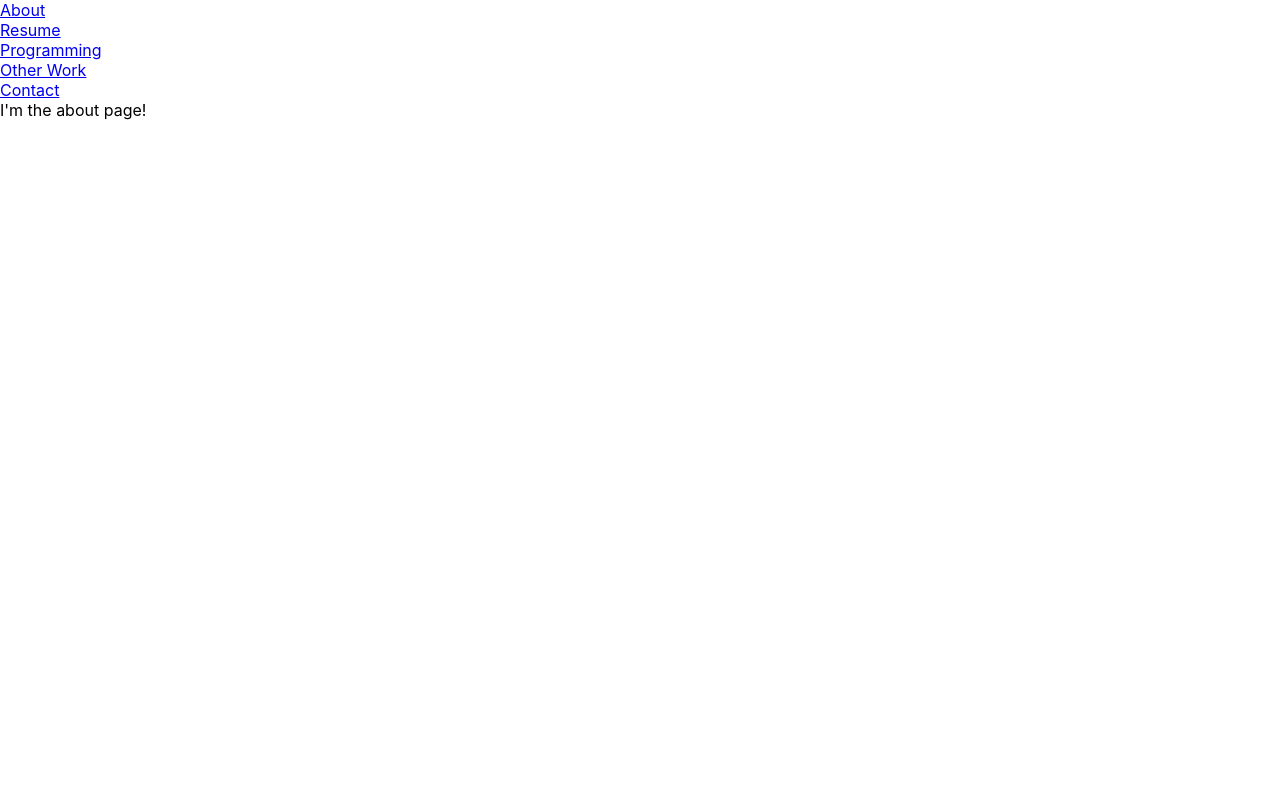
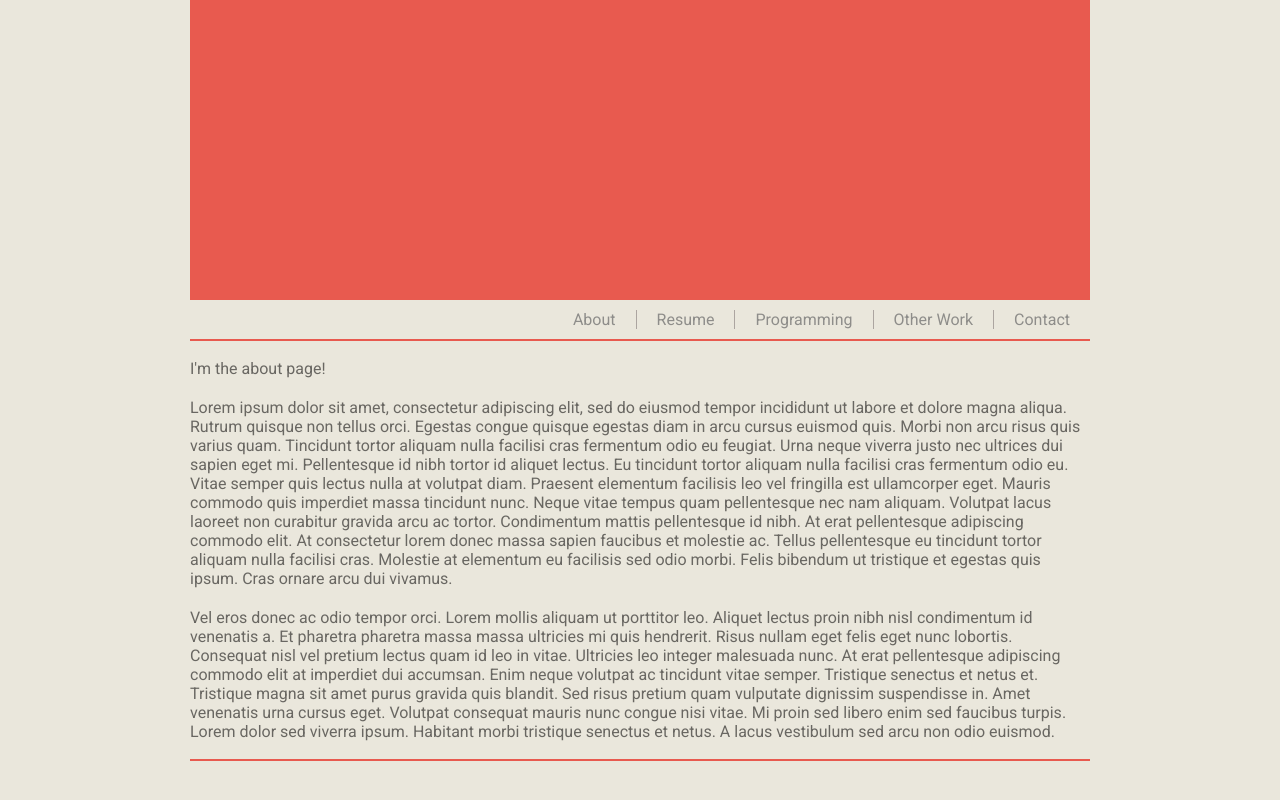
Before and after one commit to terchiem/homepage, a React app: page / in a window 1280 px wide. Built offline with nearby package versions, Linux system fonts and the light colour scheme.

Commit message:
layout for navbar and pages

```diff
--- a/public/index.html
+++ b/public/index.html
@@ -3,8 +3,9 @@
   <head>
     <meta charset="utf-8" />
     <link rel="shortcut icon" href="%PUBLIC_URL%/favicon.ico" />
+    <link href="https://fonts.googleapis.com/css?family=Roboto&display=swap" rel="stylesheet">
     <meta name="viewport" content="width=device-width, initial-scale=1" />
-    <meta name="theme-color" content="#000000" />
+
     <!--
       manifest.json provides metadata used when your web app is installed on a
       user's mobile device or desktop. See https://developers.google.com/web/fundamentals/web-app-manifest/
--- a/src/components/About.js
+++ b/src/components/About.js
@@ -2,7 +2,15 @@ import React from 'react';
 
 function About() {
   return (
-    <p>I'm the about page!</p>
+    <div className="page">
+      <p>I'm the about page!</p>
+      <p>
+        Lorem ipsum dolor sit amet, consectetur adipiscing elit, sed do eiusmod tempor incididunt ut labore et dolore magna aliqua. Rutrum quisque non tellus orci. Egestas congue quisque egestas diam in arcu cursus euismod quis. Morbi non arcu risus quis varius quam. Tincidunt tortor aliquam nulla facilisi cras fermentum odio eu feugiat. Urna neque viverra justo nec ultrices dui sapien eget mi. Pellentesque id nibh tortor id aliquet lectus. Eu tincidunt tortor aliquam nulla facilisi cras fermentum odio eu. Vitae semper quis lectus nulla at volutpat diam. Praesent elementum facilisis leo vel fringilla est ullamcorper eget. Mauris commodo quis imperdiet massa tincidunt nunc. Neque vitae tempus quam pellentesque nec nam aliquam. Volutpat lacus laoreet non curabitur gravida arcu ac tortor. Condimentum mattis pellentesque id nibh. At erat pellentesque adipiscing commodo elit. At consectetur lorem donec massa sapien faucibus et molestie ac. Tellus pellentesque eu tincidunt tortor aliquam nulla facilisi cras. Molestie at elementum eu facilisis sed odio morbi. Felis bibendum ut tristique et egestas quis ipsum. Cras ornare arcu dui vivamus.
+      </p>
+      <p>
+        Vel eros donec ac odio tempor orci. Lorem mollis aliquam ut porttitor leo. Aliquet lectus proin nibh nisl condimentum id venenatis a. Et pharetra pharetra massa massa ultricies mi quis hendrerit. Risus nullam eget felis eget nunc lobortis. Consequat nisl vel pretium lectus quam id leo in vitae. Ultricies leo integer malesuada nunc. At erat pellentesque adipiscing commodo elit at imperdiet dui accumsan. Enim neque volutpat ac tincidunt vitae semper. Tristique senectus et netus et. Tristique magna sit amet purus gravida quis blandit. Sed risus pretium quam vulputate dignissim suspendisse in. Amet venenatis urna cursus eget. Volutpat consequat mauris nunc congue nisi vitae. Mi proin sed libero enim sed faucibus turpis. Lorem dolor sed viverra ipsum. Habitant morbi tristique senectus et netus. A lacus vestibulum sed arcu non odio euismod.
+      </p>
+    </div>
   )
 }
 
--- a/src/components/App.js
+++ b/src/components/App.js
@@ -11,16 +11,20 @@ import Contact from './Contact';
 function App() {
   return (
     <div className="App">
+      <header>
+        <div className="header-img">
+
+        </div>
+      </header>
+
       <Router>
         <Navbar></Navbar>
-
         <Route path="/" exact component={About} />
         <Route path="/about/" component={About} />
         <Route path="/resume/" component={Resume} />
         <Route path="/programming/" component={Programming} />
         <Route path="/otherwork/" component={OtherWork} />
         <Route path="/contact/" component={Contact} />
-
       </Router>
     </div>
   );
--- a/src/components/Contact.js
+++ b/src/components/Contact.js
@@ -2,7 +2,9 @@ import React from 'react';
 
 function Contact() {
   return (
-    <p>I'm the Contact page!</p>
+    <div className="page">
+      <p>I'm the Contact page!</p>
+    </div>
   )
 }
 
--- a/src/components/Navbar.js
+++ b/src/components/Navbar.js
@@ -1,5 +1,5 @@
 import React from 'react';
-import { BrowserRouter as Router, Link } from 'react-router-dom';
+import { Link } from 'react-router-dom';
 
 function Navbar() {
   return (
--- a/src/components/OtherWork.js
+++ b/src/components/OtherWork.js
@@ -2,7 +2,9 @@ import React from 'react';
 
 function OtherWorks() {
   return (
-    <p>I'm the OtherWorks page!</p>
+    <div className="page">
+      <p>I'm the OtherWorks page!</p>
+    </div>
   )
 }
 
--- a/src/components/Programming.js
+++ b/src/components/Programming.js
@@ -2,7 +2,9 @@ import React from 'react';
 
 function Programming() {
   return (
-    <p>I'm the Programming page!</p>
+    <div className="page">
+      <p>I'm the Programming page!</p>
+    </div>
   )
 }
 
--- a/src/components/Resume.js
+++ b/src/components/Resume.js
@@ -2,7 +2,9 @@ import React from 'react';
 
 function Resume() {
   return (
-    <p>I'm the Resume page!</p>
+    <div className="page">
+      <p>I'm the Resume page!</p>
+    </div>
   )
 }
 
--- a/src/styles/index.css
+++ b/src/styles/index.css
@@ -1,3 +1,13 @@
+:root {
+  --red-main: #e85a4f;
+  --red-secondary: #e98074;
+  --black: #696762;
+  --gray: #8e8d8a;
+  --tan: #eae7dc;
+  --tan-dark: #d8c3a5;
+  --default-width: 900px;
+}
+
 *,
 *:before,
 *:after {
@@ -8,9 +18,11 @@
 
 body {
   margin: 0;
-  font-family: -apple-system, BlinkMacSystemFont, "Segoe UI", "Roboto", "Oxygen",
-    "Ubuntu", "Cantarell", "Fira Sans", "Droid Sans", "Helvetica Neue",
-    sans-serif;
+  background-color: var(--tan);
+  color: var(--black);
+
+
+  font-family: "Roboto", sans-serif;
   -webkit-font-smoothing: antialiased;
   -moz-osx-font-smoothing: grayscale;
 }
@@ -20,7 +32,65 @@ h4, h5, h6 {
   margin: 0;
 }
 
-ul, p {
+ul {
   margin: 0;
   padding: 0;
 }
+
+p {
+  padding: 2px 0;
+}
+
+a:visited {
+  color: inherit;
+}
+
+
+/* ==================
+        Header
+===================== */
+header {
+  margin: 0 auto;
+  height: 300px;
+  width: var(--default-width);
+  background-color: var(--red-main);
+}
+
+/* ==================
+        Navbar
+===================== */
+nav {
+  margin: 10px auto;
+  width: var(--default-width);
+  text-align: right;
+}
+
+nav li {
+  padding: 0 20px;
+  display: inline-block;
+  border-right: 1px solid #aca5a0;
+}
+nav li:last-child {
+  border-right: none;
+}
+
+nav a {
+  text-decoration: none;
+  color: var(--gray);
+}
+nav a:hover {
+  color: var(--red-main);
+}
+nav a:active {
+  color: var(--red-main);
+}
+
+/* ==================
+        Pages
+===================== */
+.page {
+  margin: 0px auto;
+  width: var(--default-width);
+  border-top: 2px solid var(--red-main);
+  border-bottom: 2px solid var(--red-main);
+}
```
